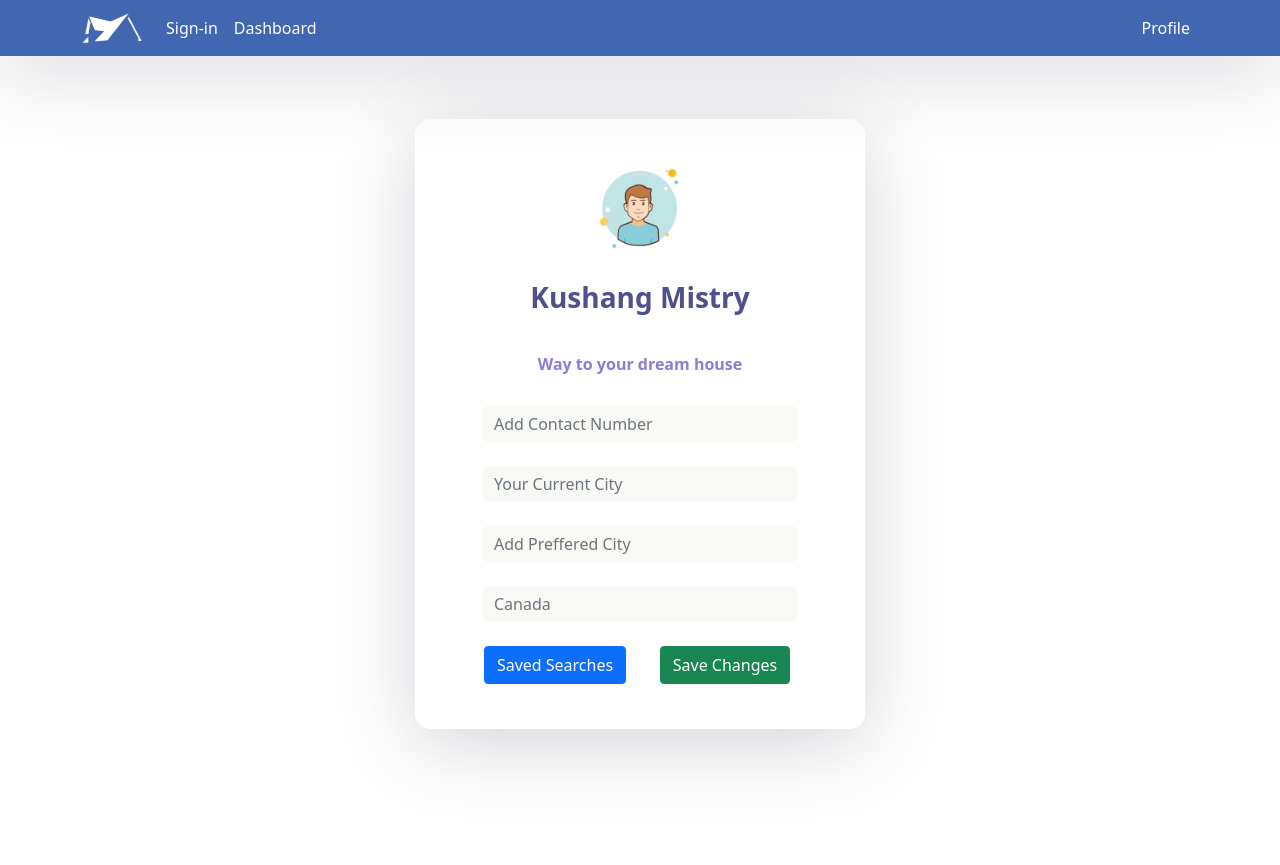
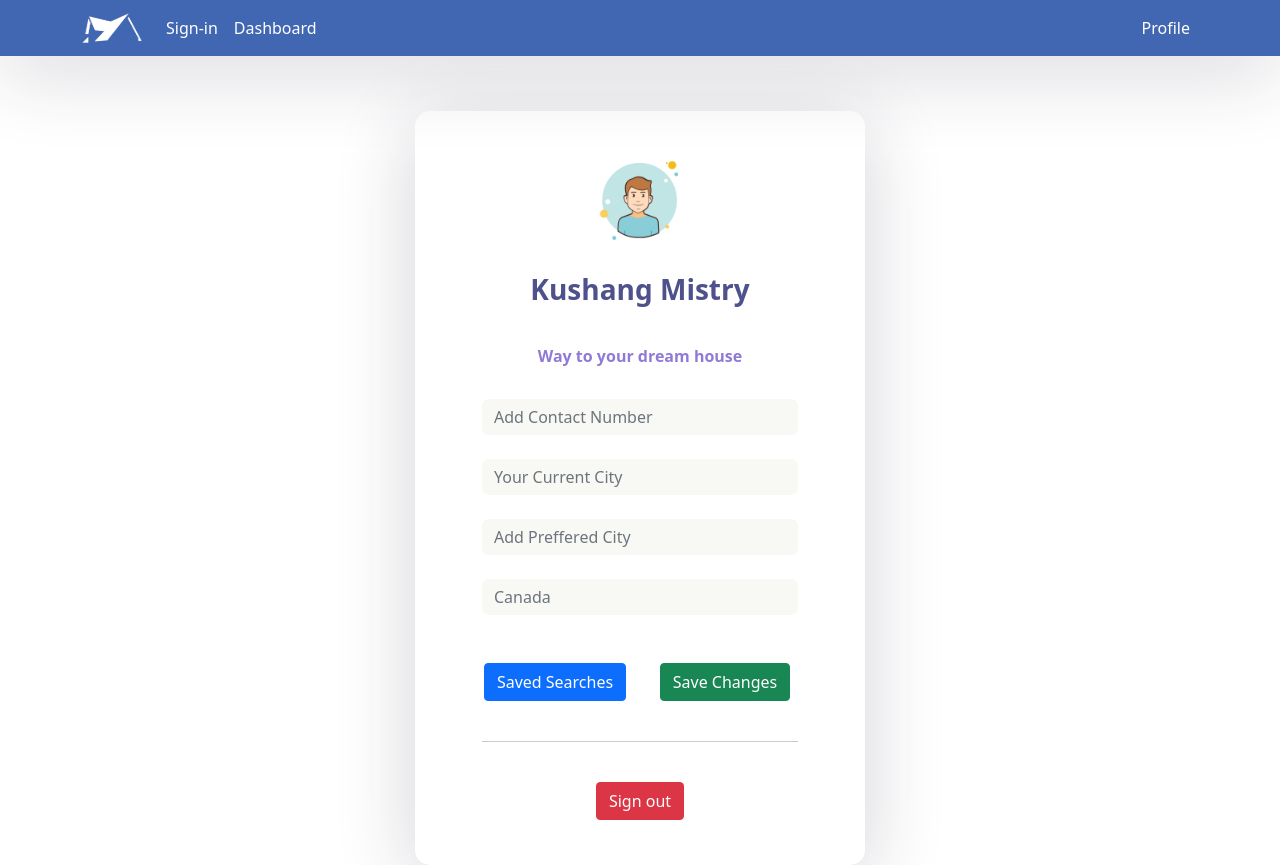
Before and after one commit to sanjunareddie/Web-frontend-Winter2022, a React (Create React App) app: page /profile in a window 1280 px wide. Before the commit the page ends 824 px from the top, so only its background shows below. Built offline with nearby package versions, Linux system fonts and the light colour scheme.

Commit message:
Performed minor bug fixes

```diff
--- a/src/components/UserProfile/index.js
+++ b/src/components/UserProfile/index.js
@@ -64,6 +64,7 @@ function UserProfile() {
                 />
               </div>
               <br />
+              <br />
               <Row>
                 <Col>
                   <div className="button-center">
@@ -73,6 +74,18 @@ function UserProfile() {
                 <Col>
                   <div className="button-center">
                     <Button variant="success">Save Changes</Button>
+                  </div>
+                </Col>
+              </Row>
+              <br />
+              <div>
+                <hr className="simple-line" />
+              </div>
+              <br />
+              <Row>
+                <Col>
+                  <div className="button-center">
+                    <Button variant="danger">Sign out</Button>
                   </div>
                 </Col>
               </Row>
--- a/src/index.css
+++ b/src/index.css
@@ -69,6 +69,7 @@ html,
 
 .outer {
   display: flex;
+  padding-top: 10%;
   justify-content: center;
   flex-direction: column;
   text-align: left;
```
